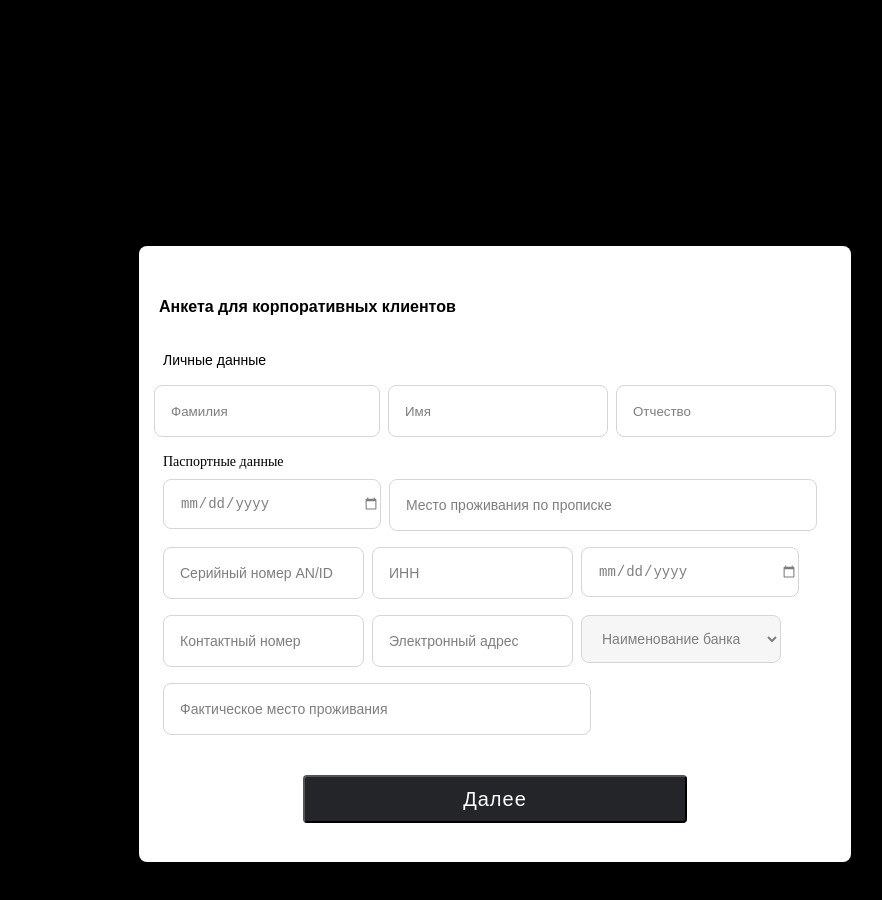
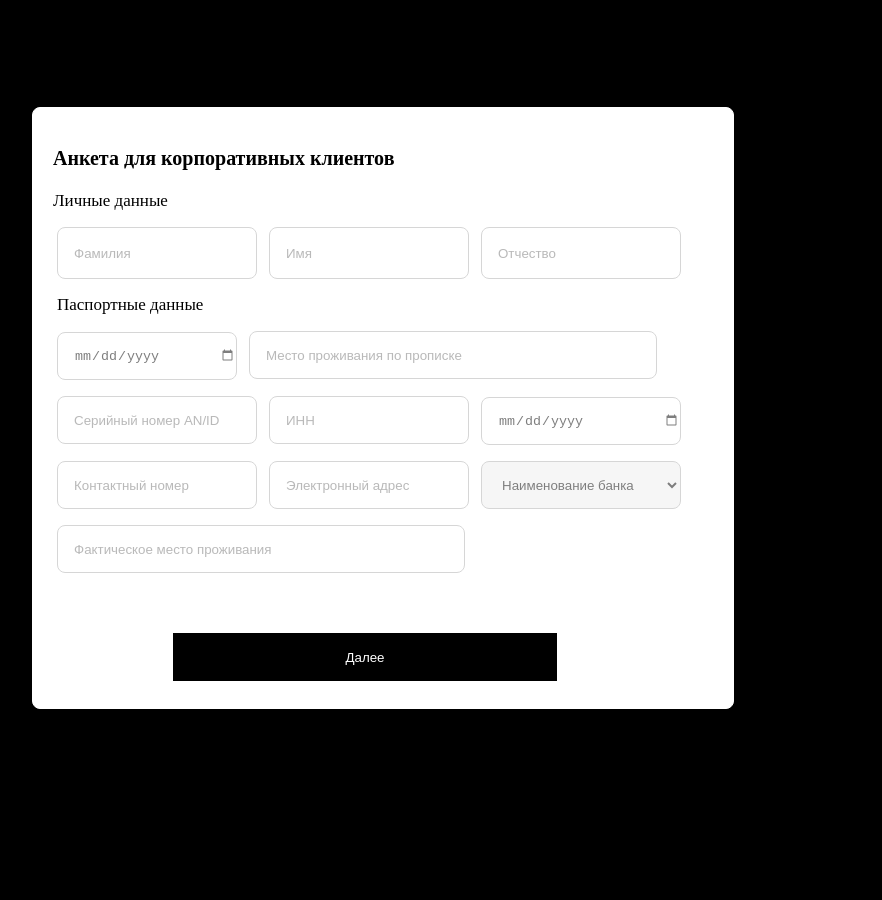
Before and after one commit to Meerione/Tasks, a plain HTML site: page 11-03/form1.html in a window 1280 px wide. Shown: the whole page, without its empty margins (257-1139 px from the left). After the commit the page ends 816 px from the top, so only its background shows below. Drawn offline with Linux system fonts and the light colour scheme.

Commit message:
faet: finished

```diff
--- a/11-03/form1.html
+++ b/11-03/form1.html
@@ -9,59 +9,39 @@
     <link rel="stylesheet" href="style.css">
 </head>
 <body>
-<div class="container">
-    <h1>Анкета для корпоративных клиентов</h1>
-    <p class="personal">Личные данные</p>
-    <div class="block1">
-        <label>
-            <input class="family" type="text" value="Фамилия">
-        </label>
-        <label>
-            <input class="name" type="text" value="Имя">
-        </label>
-        <label>
-            <input class="surname" type="text" value="Отчество">
-        </label>
+<div class="verify"></div>
+<div class="content">
+    <div class="container">
+        <h1 class="corporate-clients">Анкета для корпоративных клиентов</h1>
+        <div>
+        </div>
+        <p class="personal-information">Личные данные</p>
+        <form>
+            <input class="data last-name" id="surname" type="text" placeholder="Фамилия">
+            <input class="data name" id="name" type="text" placeholder="Имя">
+            <input class="data surname" id="lastname" type="text" placeholder="Отчество">
+        </form>
+        <p class="passport">Паспортные данные</p>
+        <form>
+            <input class="date-birth" id="birth" type="date">
+            <input class="address" id="address" type="text" placeholder="Место проживания по прописке">
+            <input class="basic contact-number" id="number" type="text" placeholder="Серийный номер AN/ID">
+            <input class="basic" id="inn" type="text" placeholder="ИНН">
+            <input class="basic" id="date" type="date">
+            <input class="basic contact-number" id="contact-number" type="number" placeholder="Контактный номер">
+            <input class="basic" id="e-mail" type="text" placeholder="Электронный адрес">
+            <select class="basic" name="bank" id="bank-name">
+                <option value="0">Наименование банка</option>
+                <option value="optima">Optima Bank</option>
+                <option value="bakai">Bakai Bank</option>
+                <option value="kicb">KICB</option>
+                <option value="dcb">Dos Credo Bank</option>
+            </select>
+            <input class="fact-address mesto " id="fact-address" type="text" placeholder="Фактическое место проживания">
+        </form>
+        <button class="next1" id="next1">Далее</button>
     </div>
-
-    <p class="passport">Паспортные данные</p>
-    <div class="block2">
-        <label>
-            <input class="main first" type="date" value="Дата рождения">
-        </label>
-        <label>
-            <input class="main address" type="text" value="Место проживания по прописке">
-        </label>
-        <label>
-            <input class="main second" type="text" value="Серийный номер AN/ID">
-        </label>
-        <label>
-            <input class="main third" type="text" value="ИНН">
-        </label>
-        <label>
-            <input class="main fourth" type="date" value="Дата получения">
-        </label>
-        <label>
-            <input class="main fifth" type="text" value="Контактный номер">
-        </label>
-        <label>
-            <input class="main six" type="email" value="Электронный адрес">
-        </label>
-        <select name="" id="seven" class="main">
-            <option value="">Наименование банка</option>
-        </select>
-        <label>
-            <input class="main address" type="text" value="Фактическое место проживания">
-        </label>
-    </div>
-
-    <button class="knopka1">
-        <a class="link1" href="form2.html">Далее</a>
-    </button>
-
 </div>
-
-
 <script src="script1.js"></script>
 </body>
 </html>
--- a/11-03/script1.js
+++ b/11-03/script1.js
@@ -1 +1,35 @@
-let
+
+let form = document.querySelector('#next1');
+
+form.onclick = () => {
+    let userSurname = document.querySelector('#surname');
+    let userName = document.querySelector('#name');
+    let userLastName = document.querySelector('#lastname');
+    let userBirth = document.querySelector('#birth');
+    let userAddress = document.querySelector('#address');
+    let userSerialNumber = document.querySelector('#number');
+    let userInn = document.querySelector('#inn');
+    let userDate = document.querySelector('#date');
+    let userContactNumber = document.querySelector('#contact-number');
+    let userMail = document.querySelector('#e-mail');
+    let userBankName = document.querySelector('#bank-name');
+    let userFactAddress = document.querySelector('#fact-address');
+
+    let object = {
+        surname: userSurname.value,
+        name: userName.value,
+        lastname: userLastName.value,
+        birth: userBirth.value,
+        address: userAddress.value,
+        serial_number: userSerialNumber.value,
+        inn: userInn.value,
+        date: userDate.value,
+        contact_number: userContactNumber.value,
+        e_mail: userMail.value,
+        bank_name: userBankName.value,
+        fact_address: userFactAddress.value
+    }
+
+    console.log(object);
+
+}
--- a/11-03/style.css
+++ b/11-03/style.css
@@ -1,125 +1,143 @@
 body{
     background-color: black;
-    max-width: 1440px;
-    height: 1024px;
+}
+.content{
     width: 100%;
+    height: 100vh;
+    display: flex;
+    justify-content: center;
+    align-items: center;
 }
 
 .container{
-    width: 664px;
-    height: 576px;
-    background-color: #FFFFFF;
+    width: 700px;
+    height: 600px;
+    border: 1px solid white;
+    background-color: white;
     border-radius: 8px;
-    padding: 40px 24px 0 24px;
-    margin: 246px 388px 200px;
-    align-items: center;
-    justify-content: center;
+}
+.corporate-clients{
+    margin-top: 40px;
+    margin-left: 20px;
+    font-family: Sora, serif;
+    font-weight: 600;
+    font-size: 20px;
+    line-height: 20px;
 }
 
-h1{
-    font-family: sans-serif;
-    font-style: normal;
-    font-weight: 600;
-    font-size: 16px;
-    line-height: 20px;
-    display: flex;
-    align-items: center;
-    color: #000000;
-    margin-left: -4px;
-    padding-bottom: 24px;
+.personal-information{
+
+    font-size: 17px;
+    line-height: 18px;
+    font-family: Sora, serif;
+    margin-left: 20px;
+    margin-top: 24px;
+}
+.data{
+    width: 180px;
+    height: 48px;
+    border: 1px solid #AEAEAE;
+    border-radius: 8px;
+    padding-left:16px;
+    opacity: 0.5;
 }
 
-
-
-.block1{
-    gap: 8px;
-    display: flex;
-    justify-content: center;
+.last-name{
+    margin-left: 24px;
+    margin-right: 8px;
 }
-
-.block1 input{
-    margin: 16px 0 16px 0;
+.name{
+    margin-right: 8px;
+}
+.passport{
+    font-size: 17px;
+    line-height: 18px;
+    margin-left: 24px;
+}
+.date-birth{
+    width: 180px;
+    height: 48px;
+    opacity: 0.5;
+    border: 1px solid #AEAEAE;
+    box-sizing: border-box;
+    border-radius: 8px;
+    margin-left: 24px;
+    margin-right: 8px;
     padding-left: 16px;
-    opacity: 0.5;
-    border: 0.5px solid #AEAEAE;
-    border-radius: 8px;
-    width: 200px;
-    height: 48px;
 }
-
-.family{
-    padding-right: 8px;
-}
-
-.personal{
-    font-family: sans-serif;
-    font-size: 14px;
-    line-height: 18px;
-    display: flex;
-    align-items: center;
-    color: #000000;
-    margin: 0;
-}
-
-.block2{
-    display: flex;
-    flex-direction: row;
-    flex-wrap: wrap;
-    gap: 16px 8px;
-    margin-top: 8px;
-}
-
-.main{
-    /*width: 200px;*/
-    height: 48px;
-    border-radius: 8px;
-    font-size: 14px;
-    padding-left: 16px;
-    opacity: 0.5;
-    border: 0.5px solid #AEAEAE;
-    }
 .address{
     width: 408px;
     height: 48px;
+    opacity: 0.5;
+    border: 1px solid #AEAEAE;
+    box-sizing: border-box;
+    border-radius: 8px;
     padding-left: 16px;
-    opacity: 0.5;
-    gap: 8px 16px;
-
 }
 
-#seven{
+.basic{
     width: 200px;
     height: 48px;
+    opacity: 0.5;
+    border: 1px solid #AEAEAE;
+    box-sizing: border-box;
+    border-radius: 8px;
     padding-left: 16px;
-    gap: 8px;
+    margin-top: 16px;
+    margin-right: 8px;
 }
 
-.passport{
-    margin: 0;
-    font-size: 14px;
-    line-height: 18px;
+.contact-number{
+    margin-left: 24px;
+}
+.fact-address{
+    width: 408px;
+    height: 48px;
+    opacity: 0.5;
+    border: 1px solid #AEAEAE;
+    box-sizing: border-box;
+    border-radius: 8px;
+    padding-left: 16px;
+    margin-top: 16px;
+    margin-right: 8px;
 }
 
-.first{
-    width: 200px;
-}
-.fourth{
-    width: 200px;
-    height: 48px;
+.mesto{
+    margin-left: 24px;
 }
 
-.knopka1{
+.next1{
+    border: 1px solid black;
+    background-color: black;
     width: 384px;
     height: 48px;
-    background: #232529;
-    border-radius: 4px;
-    margin: 40px 140px;
+    margin-top: 60px;
+    margin-left: 140px;
+    padding: 10px 0;
+    color: white;
 }
 
-.link1{
-    color: #FFFFFF;
+/* .next a{
+    text-decoration: none;
+    color:white;
     letter-spacing: 1px;
     font-size: 20px;
-    line-height: 25px;
-    text-decoration: none;
+} */
+
+.verify{
+    width: 500px;
+    height: 100px;
+    position: relative;
+    padding: 1rem 1rem;
+    margin-bottom: 1rem;
+    border: 1px solid transparent;
+    border-radius: 0.25rem;
+    top: -45px;
+    color: #084298;
+    background-color: #cfe2ff;
+    display: none;
 }
+
+.d-block{
+    display: block!important;
+}
--- a/11-03/style2.css
+++ b/11-03/style2.css
@@ -1,120 +1,94 @@
 body{
     background-color: black;
-    width: 1440px;
-    height: 1024px;
 }
-.container2{
+
+.verify2{
+    width: 500px;
+    height: 100px;
+    position: relative;
+    padding: 1rem 1rem;
+    margin-bottom: 1rem;
+    border: 1px solid transparent;
+    border-radius: 0.25rem;
+    top: -45px;
+    color: #084298;
+    background-color: #cfe2ff;
+    display: none;
+}
+
+.content{
+    width: 100%;
+    height: 100vh;
+    display: flex;
+    justify-content: center;
+    align-items: center;
+}
+
+.container{
+    width: 700px;
+    height: 650px;
     background-color: white;
     border-radius: 8px;
-    border: 0 solid white;
-    width: 664px;
-    height: 576px;
-    justify-content: center;
-    margin-top: 246px;
-    margin-left: 388px;
-    padding: 40px 24px 0 24px;
 }
-h1{
-    border-radius: 0;
-    font-size: 16px;
-    line-height: 20px;
-    text-align: left;
-    margin-left: -4px;
-    margin-top: 0;
-    margin-bottom: 24px;
+.data{
+    font-size: 18px;
+    margin-left: 24px;
+    margin-top: 40px;
+    font-family: sans-serif;
+
 }
-.block1{
-    display: flex;
-    /*flex-direction: row;*/
-    flex-wrap: wrap;
-    gap: 8px;
-}
-.home{
-    height: 48px;
-    border: 2px solid lightgray;
-    border-radius: 8px;
-    font-size: 14px;
-    opacity: 0.5;
-    padding-left: 16px;
-}
-.home1{
+.organization{
     width: 408px;
 }
-.home2{
+.main{
+    height: 48px;
+    opacity: 0.5;
+    border: 1px solid #AEAEAE;
+    border-radius: 8px;
+    padding-left: 16px;
+    margin-top: 16px;
+}
+.first{
+    margin-left: 24px;
+}
+
+.information{
     width: 200px;
 }
 
-.home4  {
+
+.salary{
     width: 304px;
-}
-.home3{
-    width: 304px;
-}
-.box2{
-    display: flex;
-    flex-direction: column;
-}
-.job{
-
-    border: 2px solid lightgray;
-    border-radius: 8px;
-    font-size: 14px;
-    opacity: 0.5;
-    padding-left: 16px;
+    margin-top: 16px;
 }
 
-.job1{
-    width: 641px;
-    height: 48px;
+.credit{
+    font-family: sans-serif;
+    font-weight: lighter;
+    font-size: 16px;
+    margin: 15px 0 0 24px;
 }
-.job2{
-    width: 189px;
-    height: 48px;
-}
-.job3{
-    width: 189px;
-    height: 48px;
-}
-.job4{
-    width: 189px;
-    height: 48px;
-}
-#job5{
-    width: 212px;
-    height: 48px;
-}
-.job6{
-    width: 200px;
-    height: 48px;
-}
-.job7{
-    width: 641px;
-    height: 48px;
-}
-button{
-    width: 384px;
-    height: 48px;
-    background-color: rgba(35, 37, 41, 1);
-    color: rgba(255, 255, 255, 1);
-    font-size: 20px;
-    line-height: 25px;
-    text-align: center;
-    margin: 40px 140px 40px 140px;
-    border: 0;
-}
-.saite2{
-    text-decoration: none;
-    color: white;
+.buy-phone{
+    width: 640px;
+
 }
 
 button{
-    border-radius: 4px;
+    width: 348px;
+    height: 48px;
+    margin-top: 40px;
+    margin-left: 160px;
+    background-color: black;
+    color: white;
+    font-size: 20px;
+    border: 1px solid black;
+}
+.ok{
+    width: 220px;
+    height: 52px !important;
 }
 
-.box3{
-    display: grid;
-    grid-template-columns: auto auto auto;
-    gap: 12px;
-    padding-top: 16px;
-    padding-bottom: 16px;
+
+.d-block{
+    display: block!important;
 }
```
Also changed, not shown: 11-03/form2.html (+38 -32 lines), 11-03/script2.js (+33 -0 lines).
